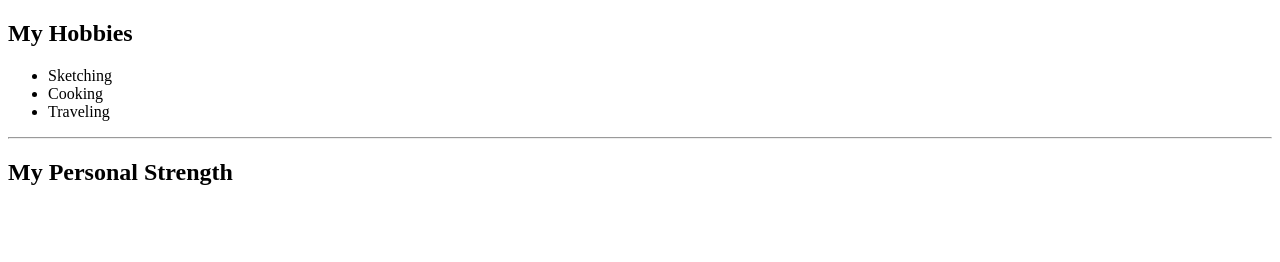
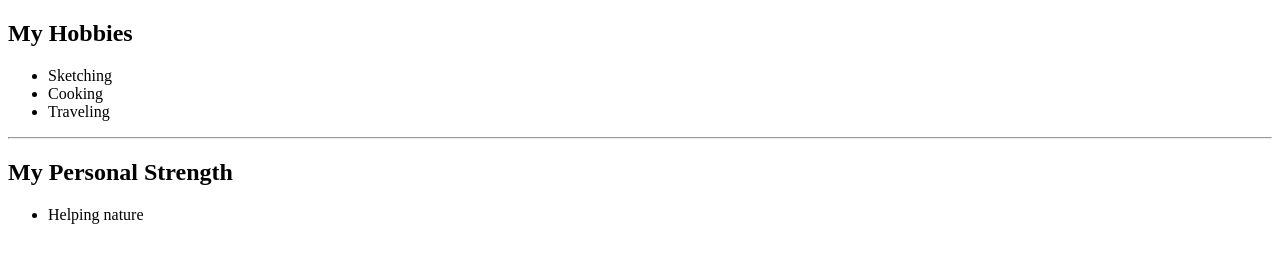
Before and after one commit to PriyaMahalle/MyProfile, a plain HTML site: page others.html in a window 1280 px wide. Drawn offline with Linux system fonts and the light colour scheme.

Commit message:
updated
updated

```diff
--- a/others.html
+++ b/others.html
@@ -14,5 +14,8 @@
     </ul>
     <hr>
     <h2>My Personal Strength</h2>
+    <ul>
+        <li>Helping nature</li>
+    </ul>
 </body>
 </html>
```
